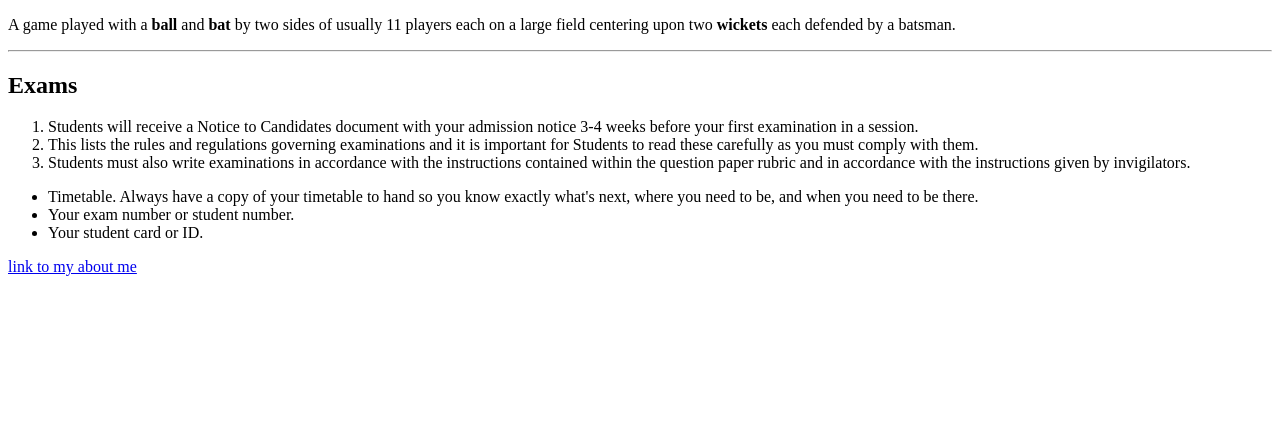
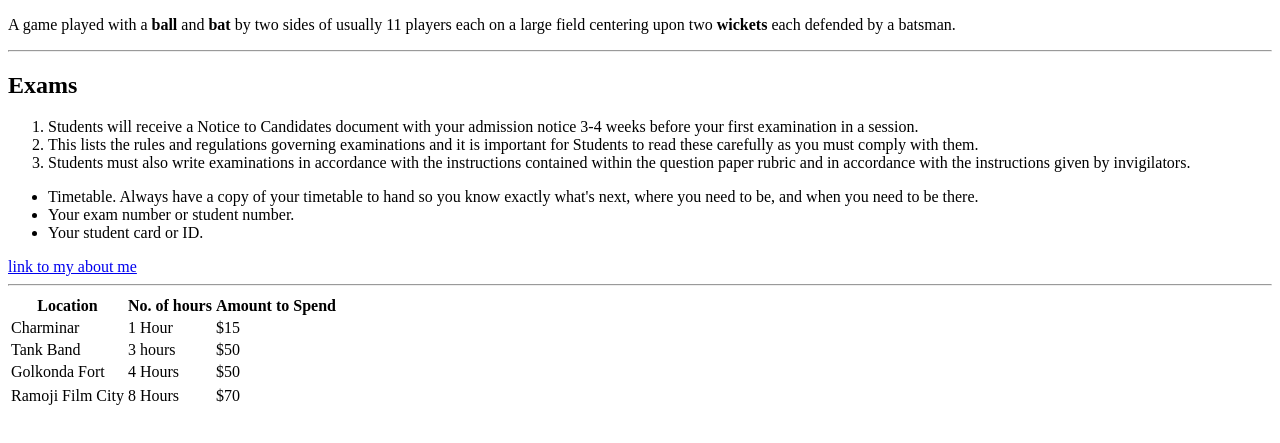
Before and after one commit to 44-563-Web-Apps-S21/webapps-s21-assignment-3-S542046, a plain HTML site: page index.html in a window 1280 px wide. Shown: the part 105-548 px from the top of the page. Drawn offline with Linux system fonts and the light colour scheme.

Commit message:
Update index.html

```diff
--- a/index.html
+++ b/index.html
@@ -28,5 +28,33 @@
         </ul>
         <a href="C:\Users\S542046\Documents\GitHub\webapps-s21-assignment-3-S542046\aboutme.html">link to my about me </a>
 
+        <hr>
+        <table>
+                <tr>
+                        <th>Location</th>
+                        <th>No. of hours</th>
+                        <th> Amount to Spend</th>
+                </tr>
+                <tr>
+                        <td>Charminar</td>
+                        <td>1 Hour</td>
+                        <td>$15</td>
+                </tr>
+                <tr>
+                        <td>Tank Band</td>
+                        <td>3 hours</td>
+                        <td>$50</td>
+                </tr>
+                <tr>
+                        <td>Golkonda Fort</td>
+                        <td>4 Hours</td>
+                        <td>$50</td>
+                </tr>
+                <tr></tr>
+                        <td> Ramoji Film City</td>
+                        <td>8 Hours</td>
+                        <td>$70</td>
+                </tr>
+        </table>
 </body>
 </html>
```
